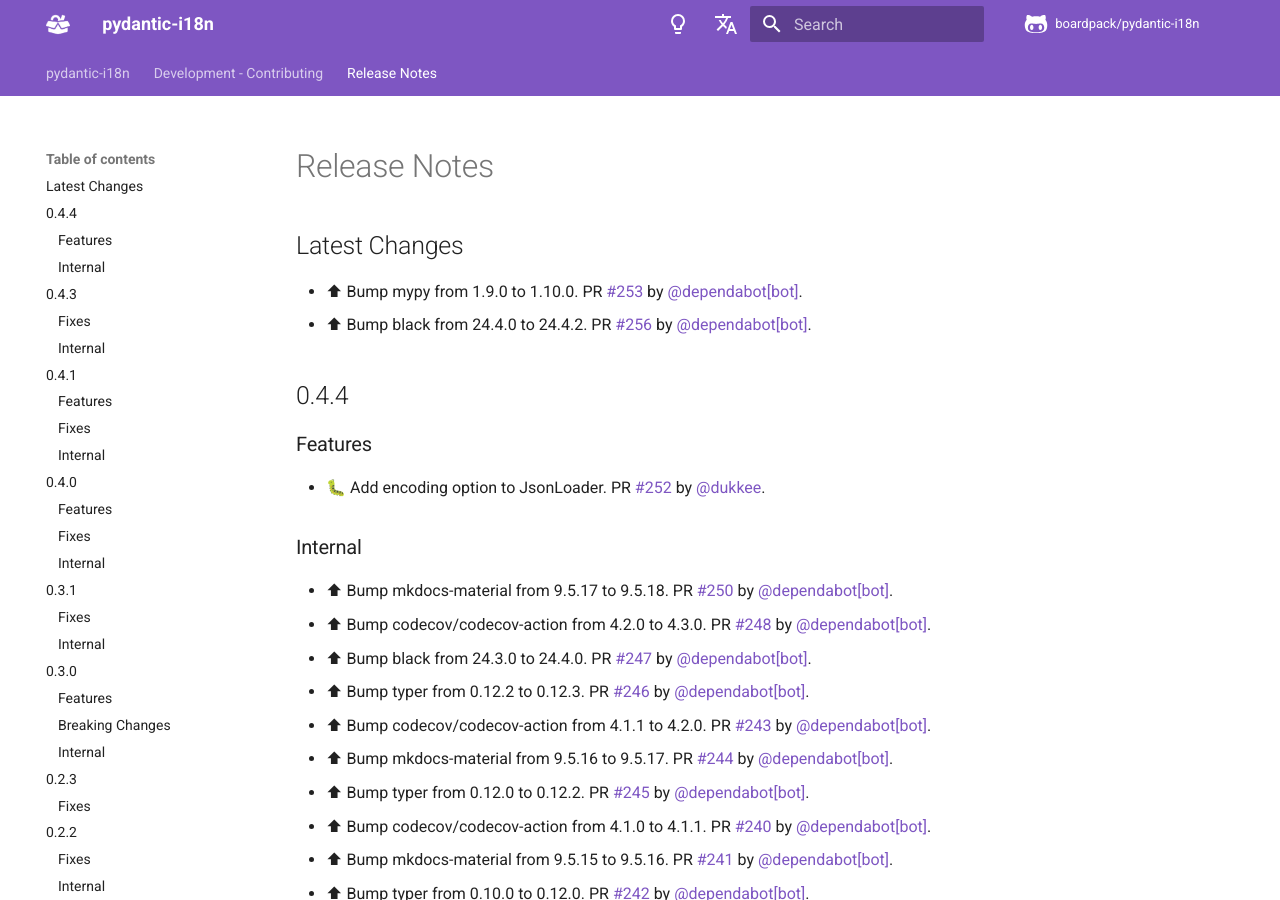
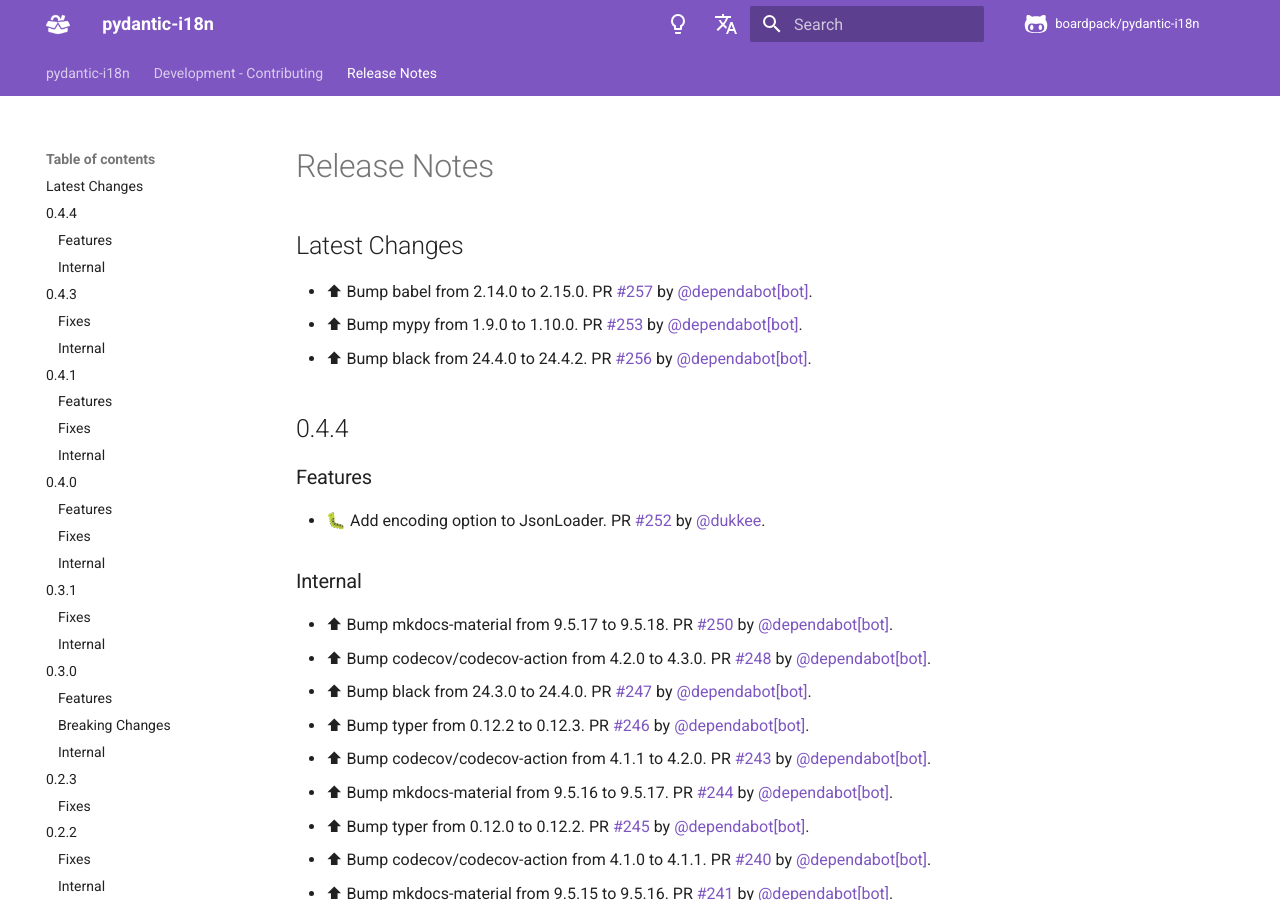
Before and after one commit to boardpack/pydantic-i18n, an MkDocs documentation site: the page built from docs/en/docs/release-notes.md, in a window 1280 px wide and 900 px high. Built offline with MkDocs 1.6.1 and Material for MkDocs 9.7.7, drawn with Linux system fonts in a browser that asks for light colours; comment, search, counter and statistics services are not loaded.

Commit message:
📝 Update release notes

```diff
--- a/docs/en/docs/release-notes.md
+++ b/docs/en/docs/release-notes.md
@@ -2,6 +2,7 @@
 
 ## Latest Changes
 
+* ⬆ Bump babel from 2.14.0 to 2.15.0. PR [#257](https://github.com/boardpack/pydantic-i18n/pull/257) by [@dependabot[bot]](https://github.com/apps/dependabot).
 * ⬆ Bump mypy from 1.9.0 to 1.10.0. PR [#253](https://github.com/boardpack/pydantic-i18n/pull/253) by [@dependabot[bot]](https://github.com/apps/dependabot).
 * ⬆ Bump black from 24.4.0 to 24.4.2. PR [#256](https://github.com/boardpack/pydantic-i18n/pull/256) by [@dependabot[bot]](https://github.com/apps/dependabot).
 ## 0.4.4
```
